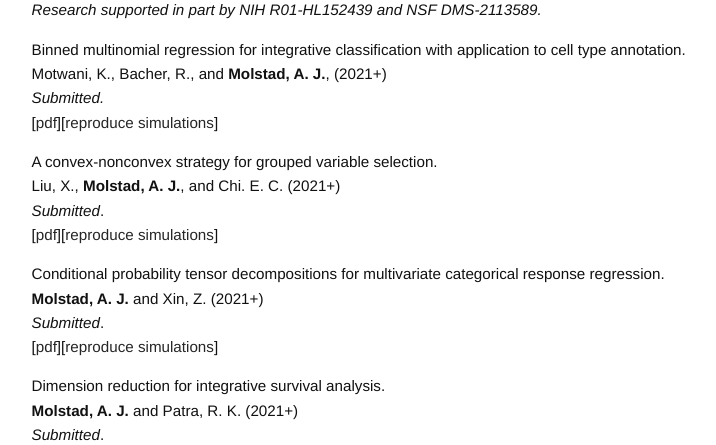
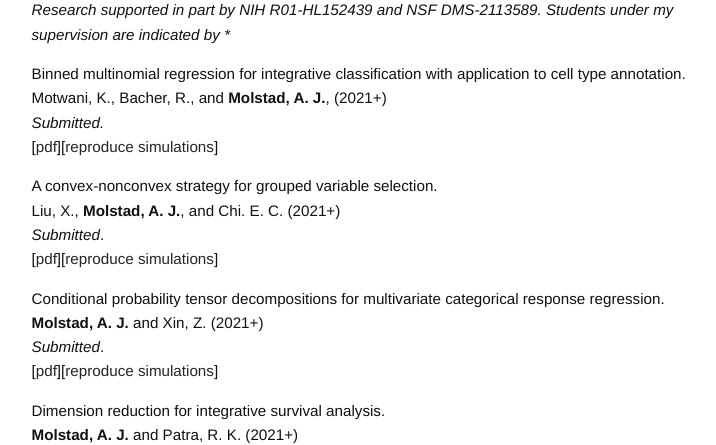
Before and after one commit to ajmolstad/ajmolstad.github.io, a Jekyll site: the page built from research.md, in a window 1280 px wide and 900 px high, cut to the strip 455-900 px from the top of the window. Shown: the whole strip, without its empty margins (276-992 px from the left). Built offline with Jekyll 4.4.1, drawn with Linux system fonts in a browser that asks for light colours.

Commit message:
Update research.md

```diff
--- a/research.md
+++ b/research.md
@@ -6,7 +6,7 @@ permalink: /research/
 {% include image.html url="/images/Norway1.jpg" width=800 align="center" %}
 
 
-*Research supported in part by NIH R01-HL152439 and NSF DMS-2113589.*
+*Research supported in part by NIH R01-HL152439 and NSF DMS-2113589. Students under my supervision are indicated by \**
 
 
 Binned multinomial regression for integrative classification with
```
